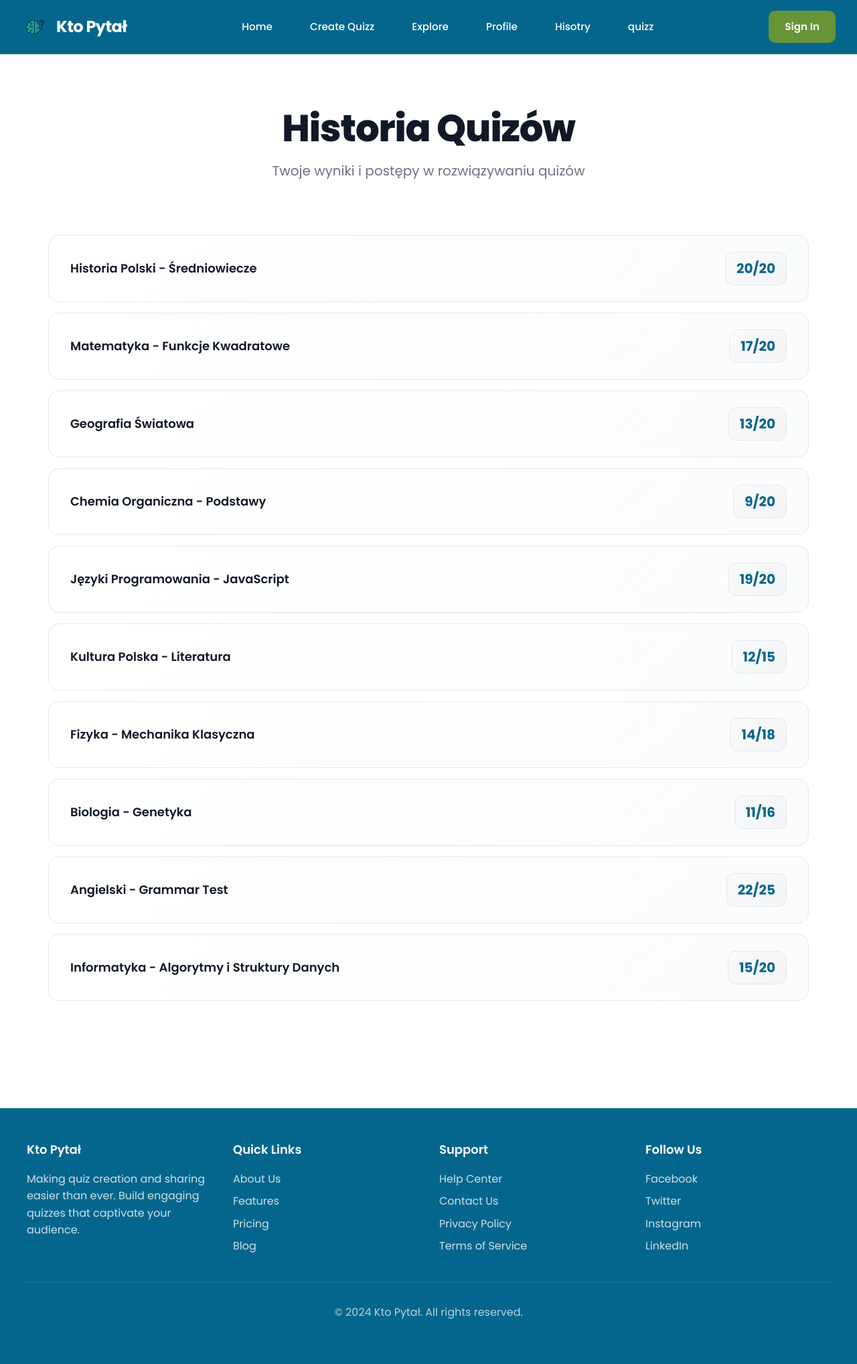
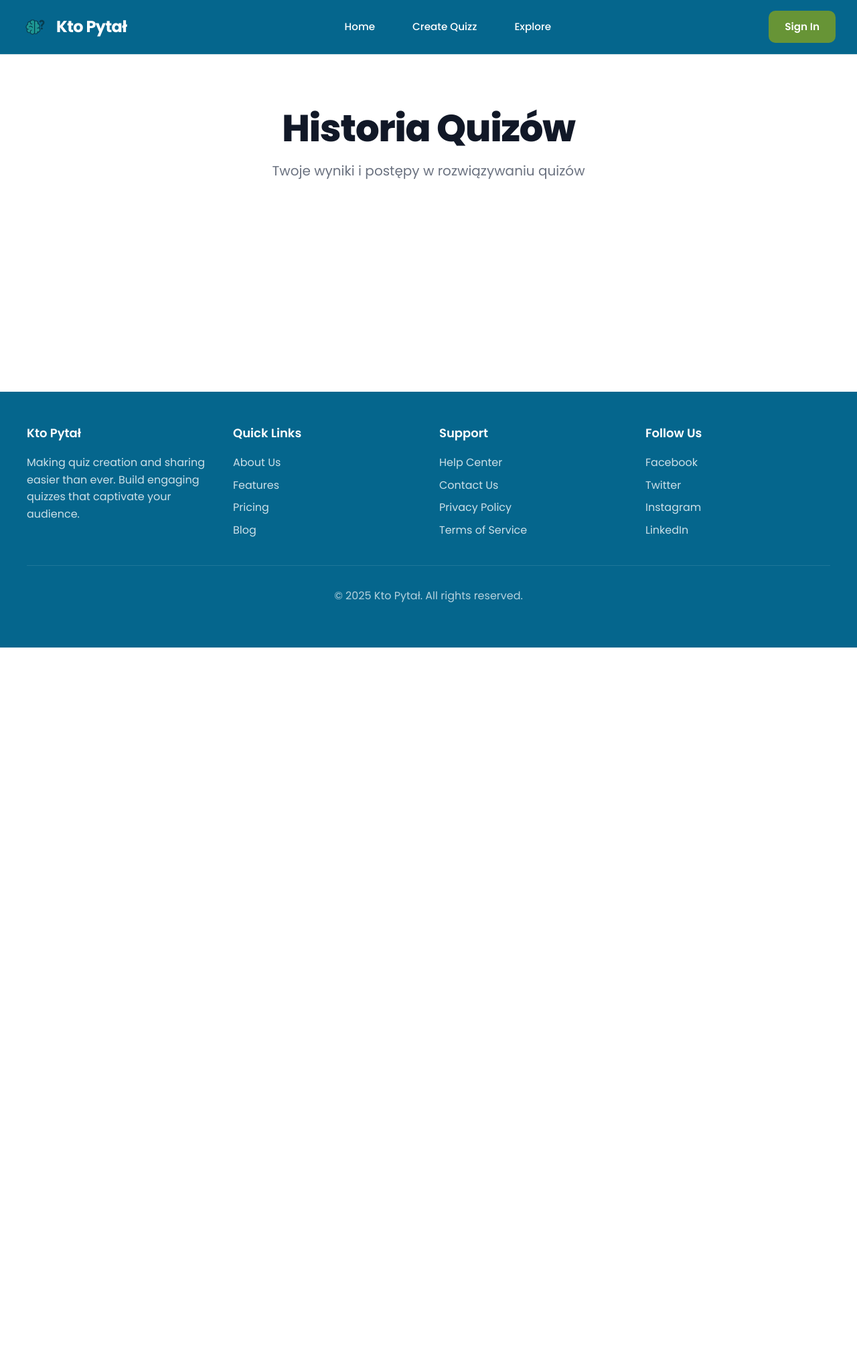
Before and after one commit to Lisownik/KtoPytalQuizz, a PHP site: page /history.php in a window 1280 px wide. Shown: the whole page at 67% size. After the commit the page ends 967 px from the top, so only its background shows below. Run offline with PHP 8.4, Linux system fonts and the light colour scheme.

Commit message:
repaired history

```diff
--- a/history.php
+++ b/history.php
@@ -1,6 +1,58 @@
 <?php
 session_start();
+require_once("config/db.php"); // Załóż, że masz plik db.php z połączeniem do bazy
+
 $zalogowany = isset($_SESSION['zalogowany']) ? $_SESSION['zalogowany'] : false;
+$user_id = $zalogowany ? (isset($_SESSION['user_id']) ? (int)$_SESSION['user_id'] : null) : null;
+
+// Sprawdzenie połączenia z bazą danych
+if (mysqli_connect_errno()) {
+    exit('Nie udało się połączyć z bazą danych :( ' . mysqli_connect_error());
+}
+
+$history_records = []; // Tablica do przechowywania wyników quizów
+
+if ($zalogowany && $user_id !== null) {
+    // Zapytanie SQL do pobrania historii quizów dla danego użytkownika
+    // Łączymy wyniki_quizow z tabelą quiz, aby uzyskać nazwę quizu
+    $query = "
+        SELECT
+            wq.wynik_id,
+            q.nazwa AS quiz_nazwa,
+            wq.wynik_liczbowy,
+            wq.maksymalny_wynik
+        FROM
+            wyniki_quizow wq
+        JOIN
+            quiz q ON wq.quiz_id = q.quiz_id
+        WHERE
+            wq.user_id = ?
+        ORDER BY
+            wq.data_rozwiazania DESC;
+    ";
+
+    $stmt = mysqli_prepare($db, $query);
+
+    if ($stmt) {
+        mysqli_stmt_bind_param($stmt, 'i', $user_id);
+        mysqli_stmt_execute($stmt);
+        $result = mysqli_stmt_get_result($stmt);
+
+        if ($result) {
+            while ($row = mysqli_fetch_assoc($result)) {
+                $history_records[] = $row;
+            }
+            mysqli_free_result($result);
+        } else {
+            error_log("Błąd pobierania wyników quizów: " . mysqli_error($db));
+        }
+        mysqli_stmt_close($stmt);
+    } else {
+        error_log("Błąd przygotowania zapytania SQL dla historii: " . mysqli_error($db));
+    }
+}
+
+mysqli_close($db); // Zamknij połączenie z bazą danych na końcu skryptu
 ?>
 <!DOCTYPE html>
 <html lang="pl">
@@ -93,18 +145,20 @@
 			<li><a href="index.php">Home</a></li>
 			<li><a href="quizzCreator.php">Create Quizz</a></li>
 			<li><a href="explore.php">Explore</a></li>
+            <?php if ($zalogowany): ?>
 				<li><a href="profile.php">Profile</a></li>
-            <li><a href="history.php">Profile</a></li>
+				<li><a href="history.php">History</a></li>
+            <?php else: ?>
+				<li><a href="#" class="mobile-login-btn">Sign In</a></li>
+            <?php endif; ?>
 		</ul>
+        <?php if ($zalogowany): ?>
 			<div class="mobile-auth">
-            <?php if ($zalogowany): ?>
 				<form method="post" action="php/logout.php">
 					<button type="submit">Logout</button>
 				</form>
-            <?php else: ?>
-                <a href="#" class="mobile-login-btn">Sign In</a>
+			</div>
         <?php endif; ?>
-        </div>
 	</nav>
 </div>
 
@@ -118,10 +172,10 @@
 			<li><a href="index.php">Home</a></li>
 			<li><a href="quizzCreator.php">Create Quizz</a></li>
 			<li><a href="explore.php">Explore</a></li>
+            <?php if ($zalogowany): ?>
 				<li><a href="profile.php">Profile</a></li>
-            <li><a href="history.php">Hisotry</a></li>
-
-            <li><a href="quizzQuestions.php">quizz</a></li>
+				<li><a href="history.php">History</a></li>
+            <?php endif; ?>
 		</ul>
 	</nav>
 	<div class="header-auth">
@@ -141,67 +195,33 @@
 		<p class="historia-subtitle">Twoje wyniki i postępy w rozwiązywaniu quizów</p>
 	</div>
 
-
-
 	<div class="quiz-history">
+        <?php if ($zalogowany && !empty($history_records)): ?>
+            <?php foreach ($history_records as $record): ?>
 				<div class="quiz-item">
-            <div class="quiz-name">Historia Polski - Średniowiecze</div>
-            <div class="quiz-score">20/20</div>
+					<div class="quiz-name"><?php echo htmlspecialchars($record['quiz_nazwa']); ?></div>
+					<div class="quiz-score"><?php echo htmlspecialchars($record['wynik_liczbowy']) . '/' . htmlspecialchars($record['maksymalny_wynik']); ?></div>
 				</div>
-
-        <div class="quiz-item">
-            <div class="quiz-name">Matematyka - Funkcje Kwadratowe</div>
-            <div class="quiz-score">17/20</div>
-        </div>
-
-        <div class="quiz-item">
-            <div class="quiz-name">Geografia Światowa</div>
-            <div class="quiz-score">13/20</div>
-        </div>
-
-        <div class="quiz-item">
-            <div class="quiz-name">Chemia Organiczna - Podstawy</div>
-            <div class="quiz-score">9/20</div>
-        </div>
-
-        <div class="quiz-item">
-            <div class="quiz-name">Języki Programowania - JavaScript</div>
-            <div class="quiz-score">19/20</div>
-        </div>
-
-        <div class="quiz-item">
-            <div class="quiz-name">Kultura Polska - Literatura</div>
-            <div class="quiz-score">12/15</div>
-        </div>
-
-        <div class="quiz-item">
-            <div class="quiz-name">Fizyka - Mechanika Klasyczna</div>
-            <div class="quiz-score">14/18</div>
-        </div>
-
-        <div class="quiz-item">
-            <div class="quiz-name">Biologia - Genetyka</div>
-            <div class="quiz-score">11/16</div>
-        </div>
-
-        <div class="quiz-item">
-            <div class="quiz-name">Angielski - Grammar Test</div>
-            <div class="quiz-score">22/25</div>
-        </div>
-
-        <div class="quiz-item">
-            <div class="quiz-name">Informatyka - Algorytmy i Struktury Danych</div>
-            <div class="quiz-score">15/20</div>
-        </div>
-    </div>
-
+            <?php endforeach; ?>
+        <?php elseif ($zalogowany && empty($history_records)): ?>
 			<div class="empty-state">
 				<div class="empty-icon">📚</div>
 				<h3 class="empty-title">Brak historii quizów</h3>
 				<p class="empty-description">
 					Nie rozwiązałeś jeszcze żadnego quizu. Zacznij swoją przygodę z nauką już teraz!
 				</p>
-        <a href="explore.html" class="btn-explore">🔍 Przeglądaj Quizy</a>
+				<a href="explore.php" class="btn-explore">🔍 Przeglądaj Quizy</a>
+			</div>
+        <?php else: ?>
+			<div class="empty-state">
+				<div class="empty-icon">🔒</div>
+				<h3 class="empty-title">Zaloguj się, aby zobaczyć historię quizów</h3>
+				<p class="empty-description">
+					Zaloguj się na swoje konto, aby śledzić swoje postępy i wyniki.
+				</p>
+				<a href="#" id="open-login-modal" class="btn-explore mobile-login-btn">Zaloguj się</a>
+			</div>
+        <?php endif; ?>
 	</div>
 </main>
 
@@ -240,9 +260,21 @@
 		</div>
 	</div>
 	<div class="footer-bottom">
-        <p>&copy; 2024 Kto Pytał. All rights reserved.</p>
+		<p>&copy; <?php echo date('Y'); ?> Kto Pytał. All rights reserved.</p>
 	</div>
 </footer>
 
+<script src="js/auth.js"></script>
+<script src="js/mobile-menu.js"></script>
+<script src="js/password-validation.js"></script>
+<script src="js/requirements-visibility.js"></script>
+<script>
+    // Dodatkowa obsługa otwierania modala logowania z sekcji historii dla niezalogowanych
+    document.getElementById('open-login-modal').addEventListener('click', function(e) {
+        e.preventDefault();
+        document.getElementById('auth-modal-backdrop').setAttribute('aria-hidden', 'false');
+        document.getElementById('auth-modal').style.display = 'block';
+    });
+</script>
 </body>
 </html>
```
Lines whose indentation alone changed are shown as unchanged.
